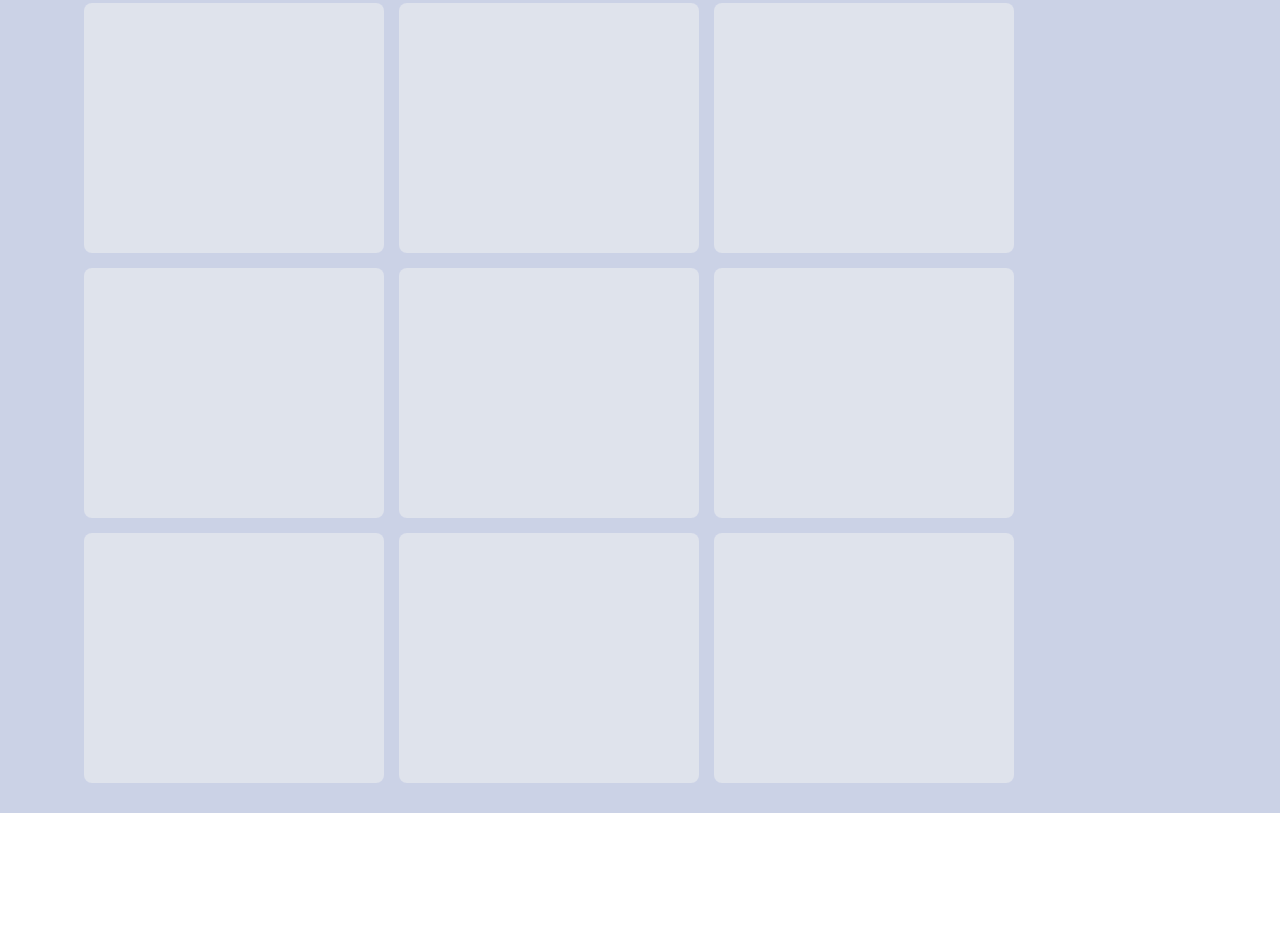
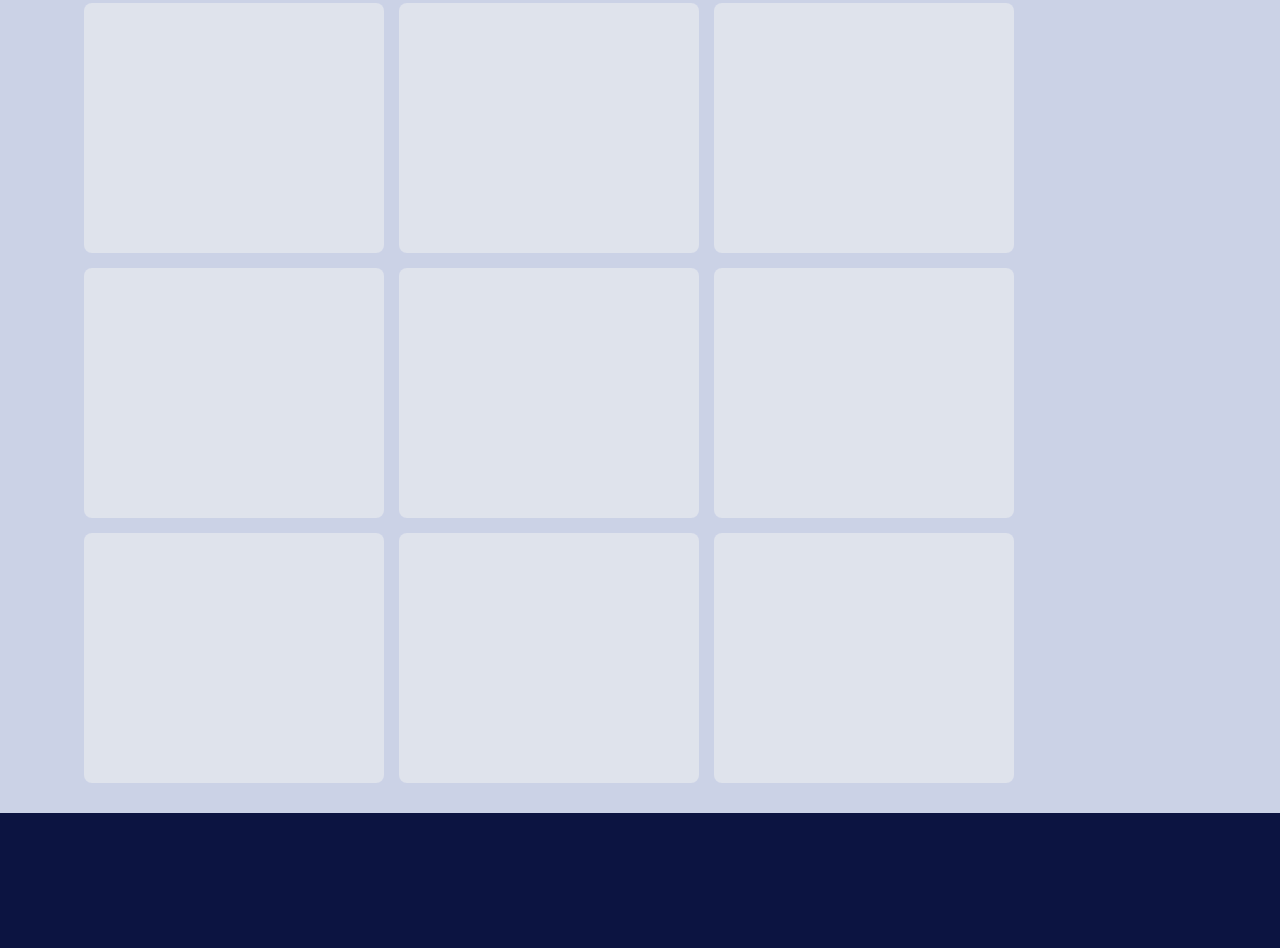
Before and after one commit to ufh85/portfolio-page, a plain HTML site: page index.html in a window 1280 px wide. Shown: the part 659-1607 px from the top of the page. Before the commit the page ends 1472 px from the top, so only its background shows below. Drawn offline with Linux system fonts and the light colour scheme.

Commit message:
Added a rudimentary empty footer

```diff
--- a/index.html
+++ b/index.html
@@ -60,4 +60,11 @@
         </div>
      </section>
   </body>
+
+  <!-- Footer -->
+  <footer>
+    <div class="footer-content container">
+
+    </div>
+  </footer>
 </html>
--- a/styles/style.css
+++ b/styles/style.css
@@ -171,3 +171,12 @@ p {
     border-radius: 8px;
     background-color: var(--secondary-color);
 }
+
+/* Footer section */
+footer {
+    background-color: var(--main-color);
+}
+
+.footer-content {
+    height: 75px;
+}
```
